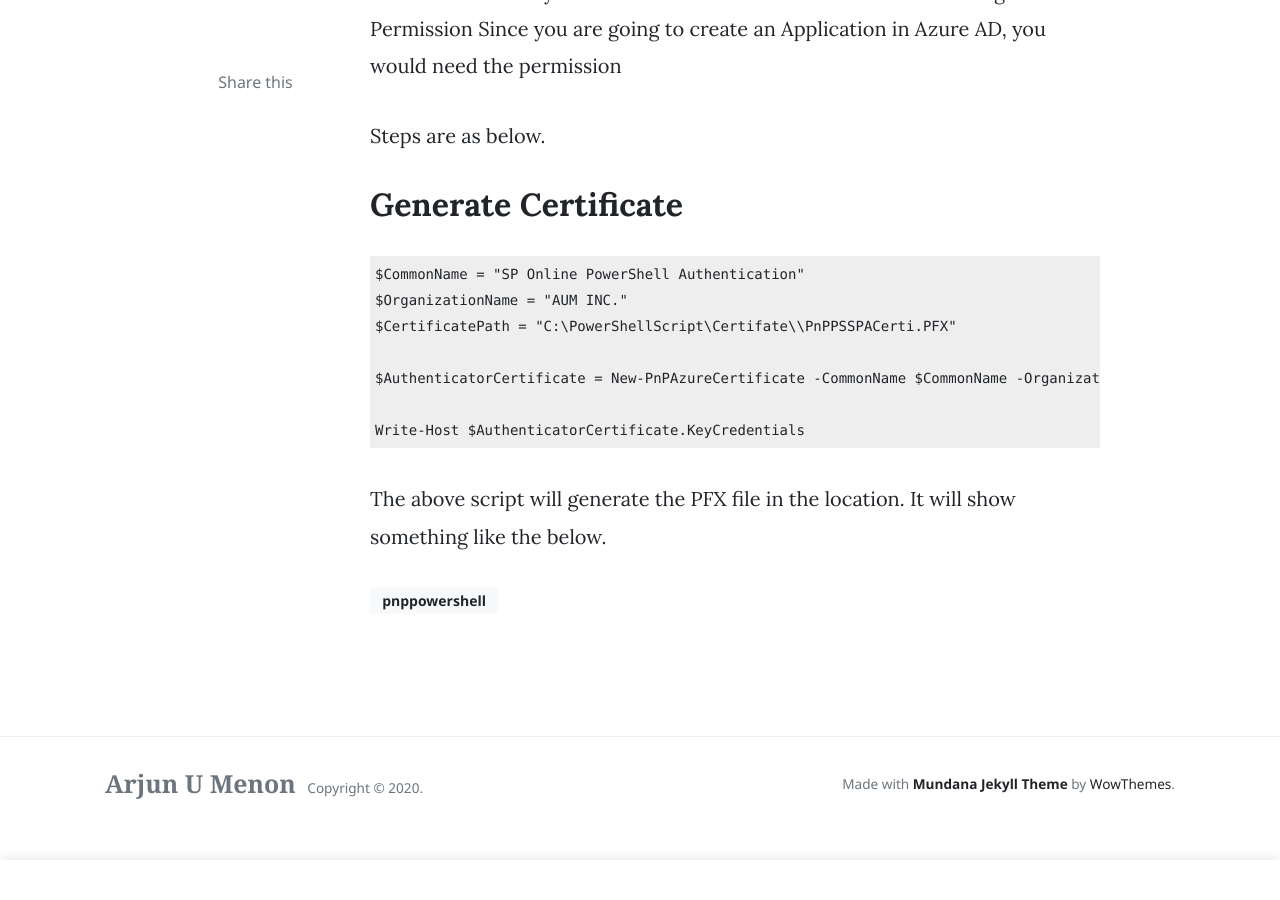
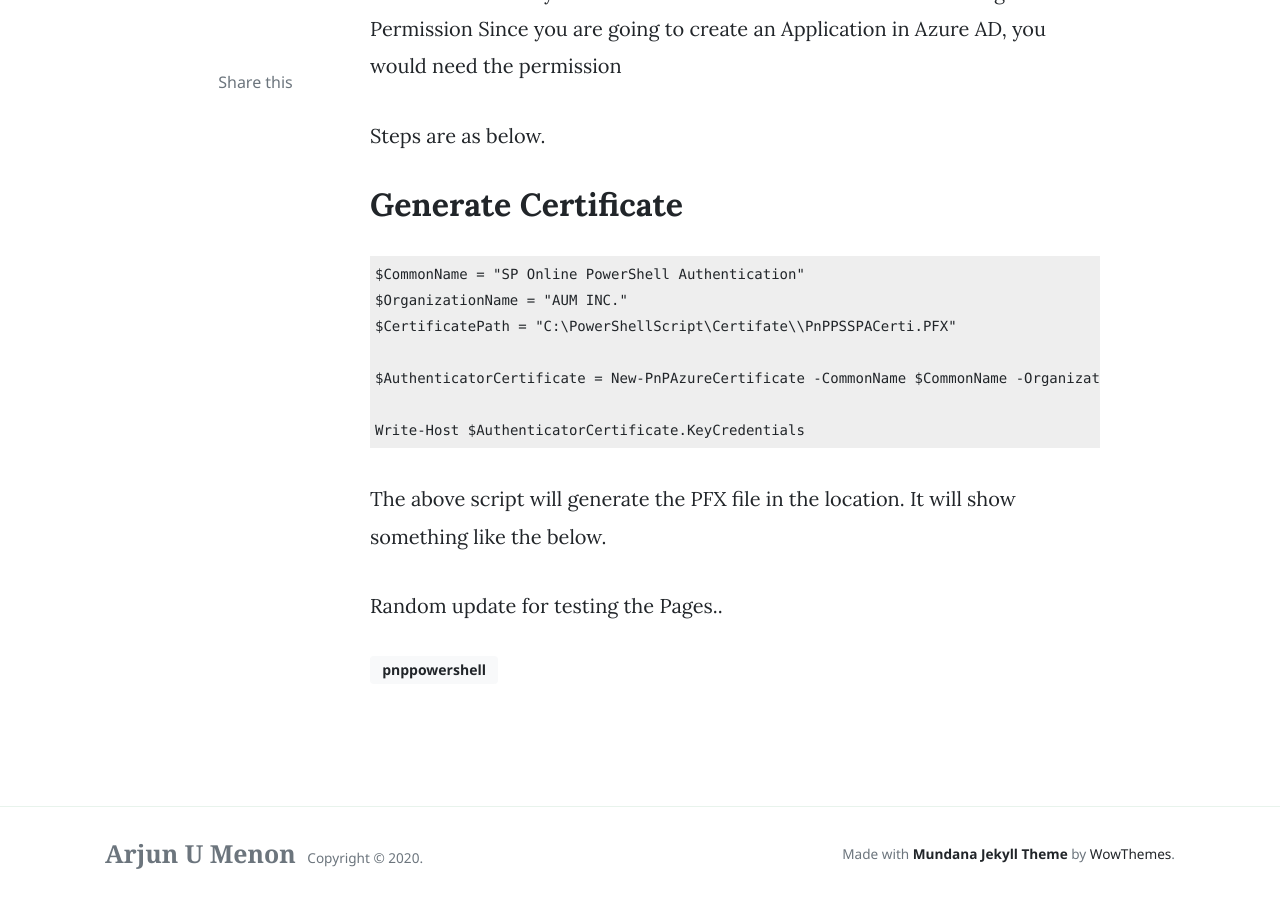
Before and after one commit to arjunumenon/arjunumenon.github.io, a Jekyll site: the page built from _posts/2020-09-10-authenticate-sharepoint-mfa-PnPPowerShell.md, in a window 1280 px wide and 900 px high, scrolled down 1340 px. Built offline with Jekyll 4.4.1, drawn with Linux system fonts in a browser that asks for light colours; nearby versions of some CDN libraries; comment, search, counter and statistics services are not loaded.

Commit message:
FAke update

```diff
--- a/_posts/2020-09-10-authenticate-sharepoint-mfa-PnPPowerShell.md
+++ b/_posts/2020-09-10-authenticate-sharepoint-mfa-PnPPowerShell.md
@@ -36,3 +36,5 @@ Write-Host $AuthenticatorCertificate.KeyCredentials
 {% endhighlight %}
 
 The above script will generate the PFX file in the location. It will show something like the below.
+
+Random update for testing the Pages..
```
